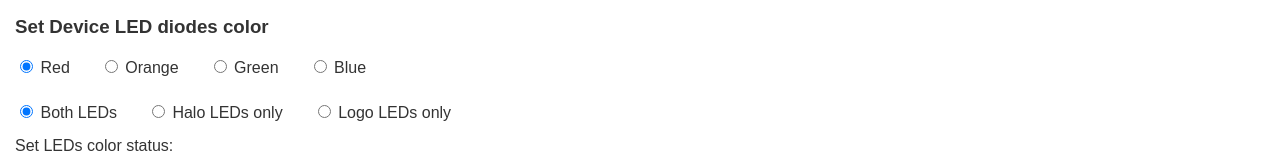
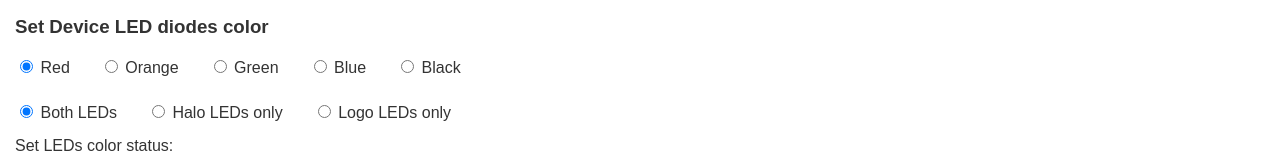
Before and after one commit to CertusOp/humly-device-api-test, a plain HTML site: page index.html in a window 1280 px wide. Shown: the part 222-375 px from the top of the page. Drawn offline with Linux system fonts and the light colour scheme.

Commit message:
Added test for turning LED diodes off by using "black" as color to be set for device LED diodes. Read me file added.

```diff
--- a/index.html
+++ b/index.html
@@ -142,6 +142,10 @@
                     <input type="radio" id="blue" name="ledsColor" value="#0515C0">
                     <label for="blue">Blue</label>
                 </div>
+                <div>
+                    <input type="radio" id="black" name="ledsColor" value="#000000">
+                    <label for="black">Black</label>
+                </div>
             </div>
             <div style="display: flex; flex-direction: row; margin-bottom: 15px; gap: 30px;">
                 <div>
```
Also changed, not shown: 1 other file.
